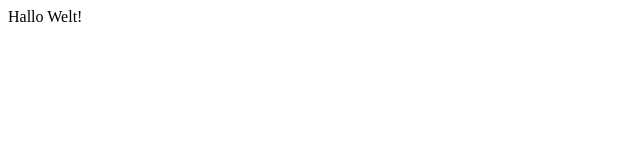
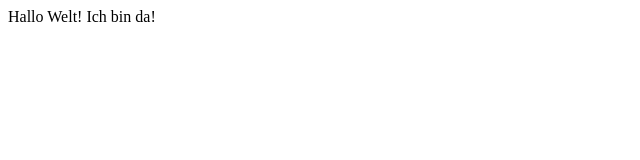
Before and after one commit to varto33/my-first-git-project, a plain HTML site: page index.html in a window 1280 px wide. Shown: the full height of the page, 0-640 px from the left. Drawn offline with Linux system fonts and the light colour scheme.

Commit message:
ich bin da!

```diff
--- a/index.html
+++ b/index.html
@@ -10,7 +10,7 @@
 
 <body>
 
-Hallo Welt!
+Hallo Welt! Ich bin da!
 
 </body>
 
```
